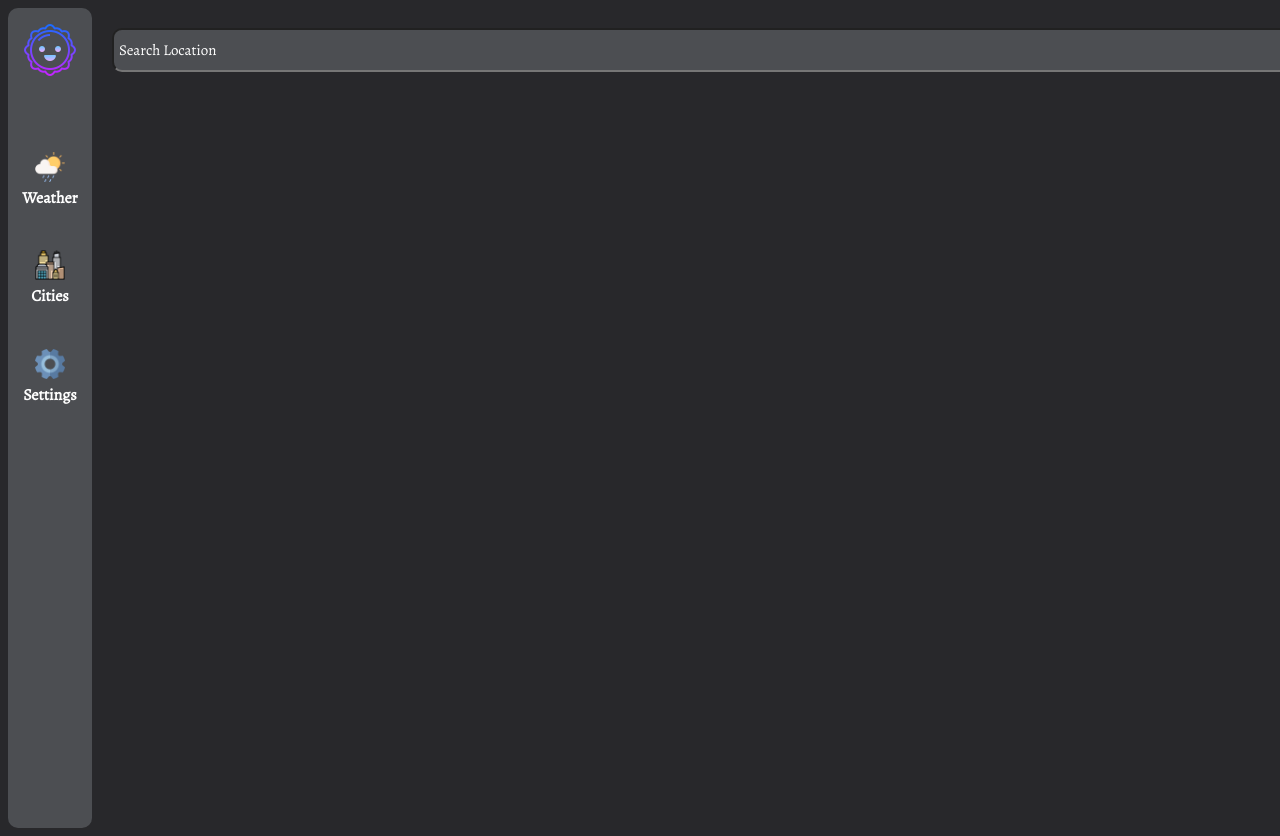
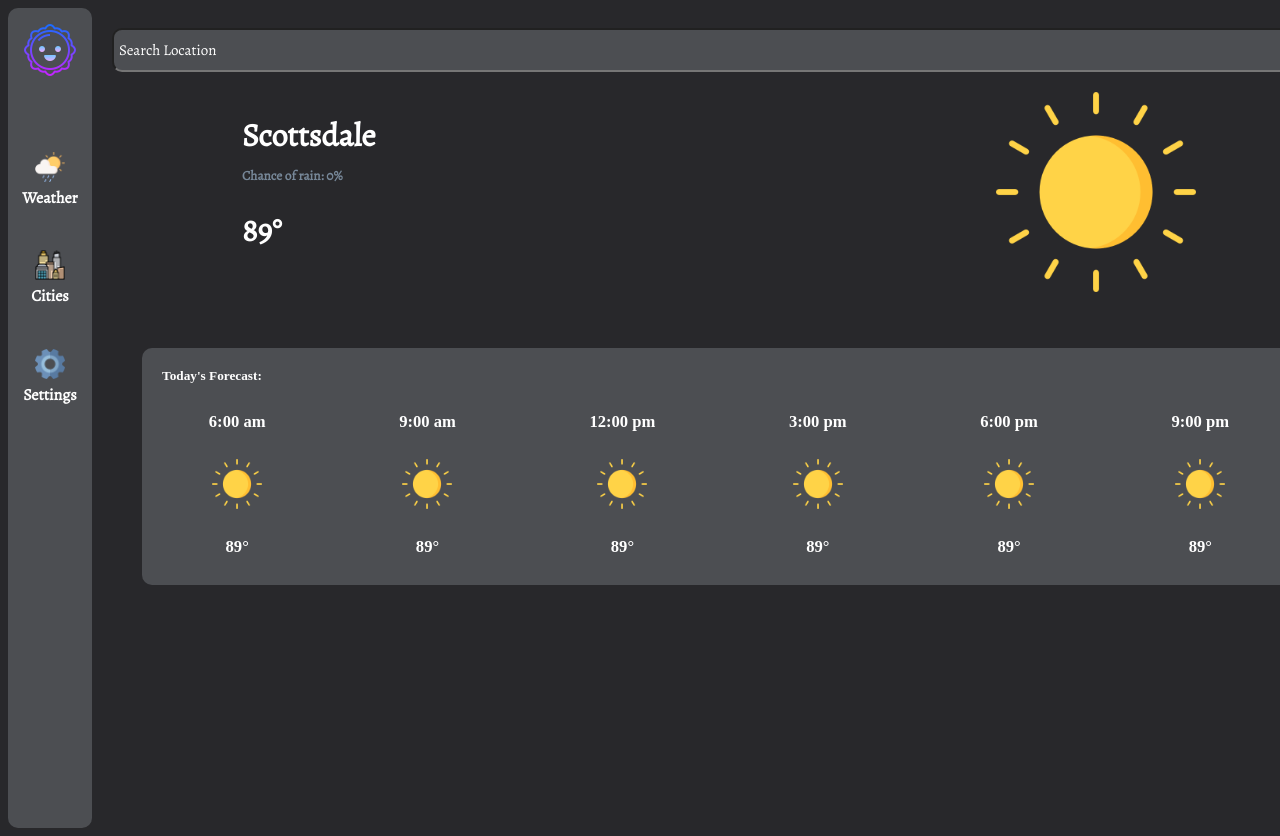
Before and after one commit to colincherney/weather-app-v2, a plain HTML site: page index.html in a window 1280 px wide. Shown: the top 836 px of the page. Drawn offline with nearby package versions, Linux system fonts and the light colour scheme.

Commit message:
Added current and hourly weather

```diff
--- a/index.html
+++ b/index.html
@@ -29,8 +29,57 @@
           <h4 id="settings-button-text">Settings</h4>
         </div>
       </div>
-      <div class="search">
-        <input type="text" id="input" placeholder="Search Location" />
+      <div class="search-and-weather">
+        <div class="search">
+          <input type="text" id="input" placeholder="Search Location" />
+        </div>
+        <div class="weather-combine">
+          <div class="weather-left">
+            <div class="city-and-rain">
+              <h1>Scottsdale</h1>
+              <h5>Chance of rain: 0%</h5>
+            </div>
+            <h1>89°</h1>
+          </div>
+          <div class="weather-right">
+            <img src="sunny.png" alt="sunny weather" />
+          </div>
+        </div>
+        <div class="hourly-forecast">
+          <h5 id="todays-forecast">Today's Forecast:</h5>
+          <div class="hourly-combine">
+            <div class="hourly">
+              <h5>6:00 am</h5>
+              <img src="sunny.png" alt="sunny weather" />
+              <h5>89°</h5>
+            </div>
+            <div class="hourly">
+              <h5>9:00 am</h5>
+              <img src="sunny.png" alt="sunny weather" />
+              <h5>89°</h5>
+            </div>
+            <div class="hourly">
+              <h5>12:00 pm</h5>
+              <img src="sunny.png" alt="sunny weather" />
+              <h5>89°</h5>
+            </div>
+            <div class="hourly">
+              <h5>3:00 pm</h5>
+              <img src="sunny.png" alt="sunny weather" />
+              <h5>89°</h5>
+            </div>
+            <div class="hourly">
+              <h5>6:00 pm</h5>
+              <img src="sunny.png" alt="sunny weather" />
+              <h5>89°</h5>
+            </div>
+            <div class="hourly">
+              <h5>9:00 pm</h5>
+              <img src="sunny.png" alt="sunny weather" />
+              <h5>89°</h5>
+            </div>
+          </div>
+        </div>
       </div>
       <div class="seven-day-forecast">
         <h4 id="forecast-text">7-Day Forecast</h4>
--- a/style.css
+++ b/style.css
@@ -172,3 +172,60 @@ body {
   font-family: "Alegreya", serif;
   font-size: 15px;
 }
+
+.weather-combine {
+  display: flex;
+  justify-content: space-between;
+  margin-right: 150px;
+  margin-left: 150px;
+  font-family: "Alegreya", serif;
+}
+
+.weather-right img {
+  width: 200px;
+  height: auto;
+}
+
+.weather-left {
+  color: white;
+}
+
+.city-and-rain h1 {
+  margin-bottom: 10px;
+}
+
+.city-and-rain h5 {
+  margin-top: 0;
+  color: lightslategray;
+}
+
+.hourly-forecast {
+  background-color: #4c4e52;
+  margin: 50px;
+  color: white;
+  border-radius: 10px;
+}
+
+.hourly img {
+  width: 50px;
+  height: auto;
+}
+
+.hourly {
+  display: flex;
+  flex-direction: column;
+  align-items: center;
+  font-size: 20px;
+}
+
+.hourly-combine {
+  display: flex;
+  align-items: center;
+  justify-content: space-around;
+}
+
+#todays-forecast {
+  padding-top: 20px;
+  padding-left: 20px;
+  margin-bottom: 0;
+}
```
